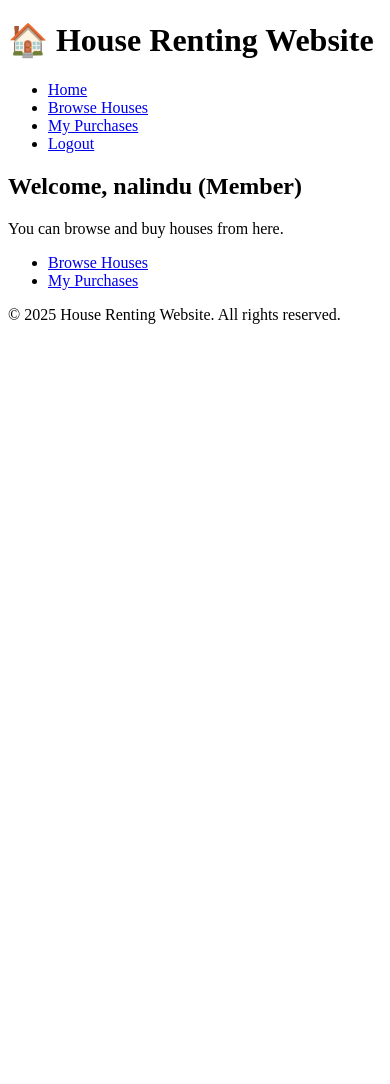
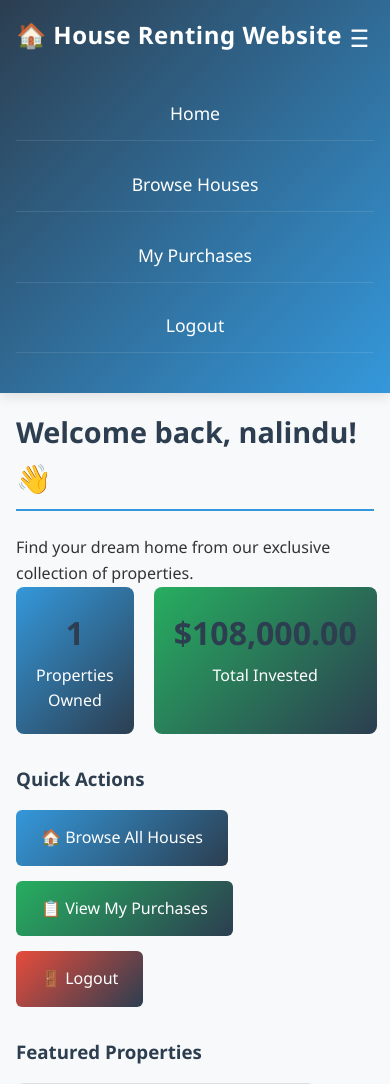
Before and after one commit to nalinduash/house-renting-website, a PHP site: page /member_home.php in a window 390 px wide. Shown: the top 1084 px of the page. Before the commit the page ends 324 px from the top, so only its background shows below. Run offline with PHP 8.4, Linux system fonts and the light colour scheme; a user stored in the database is signed in; data comes from the database, SQL or seed files in the repository.

Commit message:
Added styles

```diff
--- /dev/null
+++ b/assets/css/footer.css
@@ -0,0 +1,37 @@
+footer {
+    background: linear-gradient(135deg, #2c3e50 0%, #34495e 100%);
+    color: white;
+    text-align: center;
+    padding: 1.5rem;
+    margin-top: 2rem;
+    box-shadow: 0 -4px 12px rgba(0, 0, 0, 0.05);
+}
+
+footer p {
+    font-size: 1.1rem;
+    margin: 0;
+    font-weight: 400;
+    letter-spacing: 0.5px;
+}
+
+/* Add a decorative element to the top of the footer */
+footer::before {
+    content: '';
+    display: block;
+    width: 80px;
+    height: 3px;
+    background: linear-gradient(90deg, #3498db, #2ecc71);
+    margin: 0 auto 1.5rem auto;
+    border-radius: 3px;
+}
+
+/* Responsive design */
+@media (max-width: 768px) {
+    footer {
+        padding: 1.2rem;
+    }
+
+    footer p {
+        font-size: 1rem;
+    }
+}
--- /dev/null
+++ b/assets/css/header.css
@@ -0,0 +1,122 @@
+header {
+    background: linear-gradient(135deg, #2c3e50 0%, #3498db 100%);
+    color: white;
+    padding: 1rem 2rem;
+    box-shadow: 0 4px 12px rgba(0, 0, 0, 0.1);
+    position: relative;
+    display: flex;
+    justify-content: space-between;
+    align-items: center;
+    flex-wrap: wrap;
+}
+
+header h1:first-child {
+    font-size: 2.2rem;
+    font-weight: 700;
+    letter-spacing: 0.5px;
+    margin: 0;
+}
+
+/* Navigation styling for large screens */
+nav ul {
+    display: flex;
+    list-style: none;
+    gap: 1.5rem;
+}
+
+nav li {
+    margin: 0.5rem 0;
+}
+
+nav a {
+    color: white;
+    text-decoration: none;
+    font-weight: 500;
+    font-size: 1.1rem;
+    padding: 0.5rem 1rem;
+    border-radius: 4px;
+    transition: all 0.3s ease;
+}
+
+nav a:hover {
+    background-color: rgba(255, 255, 255, 0.15);
+}
+
+/* Hamburger menu - hidden on large screens */
+.nav-expander {
+    display: none;
+    cursor: pointer;
+    font-size: 1.8rem;
+    padding: 0.5rem;
+    margin: 0;
+    z-index: 1001;
+}
+
+/* Responsive design for small screens */
+@media (max-width: 768px) {
+    header {
+        padding: 1rem;
+        flex-direction: column;
+        align-items: stretch;
+    }
+
+    header h1:first-child {
+        font-size: 1.8rem;
+        margin-bottom: 0.5rem;
+        text-align: center;
+    }
+
+    /* Show hamburger menu on small screens */
+    .nav-expander {
+        display: block;
+        position: absolute;
+        top: 0.7rem;
+        right: 1rem;
+        font-size: 1.8rem;
+    }
+
+    /* Initially hide navigation on small screens */
+    nav {
+        max-height: 0;
+        overflow: hidden;
+        transition: max-height 0.3s ease;
+    }
+
+    /* When hamburger is hovered, show navigation */
+    header:hover nav {
+        max-height: 500px;
+    }
+
+    /* Style navigation for mobile */
+    nav ul {
+        flex-direction: column;
+        gap: 0;
+        padding: 1rem 0;
+    }
+
+    nav a {
+        display: block;
+        width: 100%;
+        padding: 0.8rem;
+        border-radius: 0;
+        border-bottom: 1px solid rgba(255, 255, 255, 0.1);
+        text-align: center;
+    }
+
+    nav a:hover {
+        background-color: rgba(255, 255, 255, 0.2);
+    }
+}
+
+@media (max-width: 480px) {
+    header h1:first-child {
+        font-size: 1.5rem;
+        padding-right: 2rem; /* Make space for hamburger */
+    }
+
+    .nav-expander {
+        top: 0.7rem;
+        right: 0.8rem;
+        font-size: 1.5rem;
+    }
+}
--- /dev/null
+++ b/assets/css/styles.css
@@ -0,0 +1,206 @@
+* {
+    box-sizing: border-box;
+    margin: 0;
+    padding: 0;
+}
+
+body {
+    font-family: 'Segoe UI', Tahoma, Geneva, Verdana, sans-serif;
+    line-height: 1.6;
+    color: #333;
+    background-color: #f8f9fa;
+    min-height: 100vh;
+    display: flex;
+    flex-direction: column;
+}
+
+/* Main content area */
+main {
+    padding: 2rem;
+    flex: 1;
+}
+
+/* Headings */
+h2, h3, h4, h5, h6 {
+    color: #2c3e50;
+    margin-bottom: 1rem;
+}
+
+h2 {
+    font-size: 1.8rem;
+    border-bottom: 2px solid #3498db;
+    padding-bottom: 0.5rem;
+    margin-bottom: 1.5rem;
+}
+
+/* Forms */
+form {
+    background-color: white;
+    padding: 1.5rem;
+    border-radius: 5px;
+    margin-bottom: 1.5rem;
+    max-width: 600px;
+}
+
+label {
+    display: block;
+    margin-bottom: 0.5rem;
+    font-weight: 500;
+}
+
+input[type="text"],
+input[type="password"],
+input[type="email"],
+input[type="number"],
+input[type="date"],
+select {
+    width: 100%;
+    padding: 0.75rem;
+    margin-bottom: 1rem;
+    border: 1px solid #ddd;
+    border-radius: 4px;
+    font-size: 1rem;
+}
+
+input:focus,
+select:focus {
+    outline: none;
+    border-color: #3498db;
+    box-shadow: 0 0 5px rgba(52, 152, 219, 0.5);
+}
+
+/* Buttons */
+button,
+input[type="submit"],
+a.button {
+    background: #3498db;
+    color: white;
+    border: none;
+    padding: 0.75rem 1.5rem;
+    border-radius: 4px;
+    cursor: pointer;
+    font-size: 1rem;
+    font-weight: 500;
+    transition: all 0.3s ease;
+    text-decoration: none;
+    display: inline-block;
+}
+
+button:hover,
+input[type="submit"]:hover,
+a.button:hover {
+    background: #0063a5;
+    transform: translateY(-2px);
+    box-shadow: 0 4px 8px rgba(0, 0, 0, 0.1);
+}
+
+/* Links */
+a {
+    color: #3498db;
+    text-decoration: none;
+    transition: color 0.3s ease;
+}
+
+a:hover {
+    color: #2c3e50;
+}
+
+/* Tables */
+table {
+    width: 100%;
+    border-collapse: collapse;
+    margin-bottom: 1.5rem;
+    background-color: white;
+    box-shadow: 0 2px 5px rgba(0, 0, 0, 0.1);
+    border-radius: 5px;
+    overflow: hidden;
+}
+
+th, td {
+    padding: 0.75rem;
+    text-align: left;
+    border-bottom: 1px solid #ddd;
+}
+
+th {
+    background: #2c3e50;
+    color: white;
+    font-weight: 500;
+}
+
+tr:hover {
+    background-color: #e9f7fe;
+}
+
+/* Messages */
+p[style*="color:green"],
+.success {
+    color: #27ae60;
+    padding: 0.75rem;
+    background-color: #e8f8ef;
+    border-left: 4px solid #27ae60;
+    margin-bottom: 1rem;
+    border-radius: 3px;
+}
+
+p[style*="color:red"],
+.error {
+    color: #e74c3c;
+    padding: 0.75rem;
+    background-color: #fdedec;
+    border-left: 4px solid #e74c3c;
+    margin-bottom: 1rem;
+    border-radius: 3px;
+}
+
+/* Lists */
+ul {
+    list-style-type: none;
+}
+
+li {
+    margin-bottom: 0.5rem;
+}
+
+/* Cards (for house listings) */
+.card {
+    border:1px solid #ccc;
+    padding:10px;
+    width:250px;
+    background-color: white;
+    border-radius: 5px;
+    box-shadow: 0 2px 5px rgba(0, 0, 0, 0.1);
+    overflow: hidden;
+    transition: transform 0.3s ease;
+}
+
+.card:hover {
+    transform: translateY(-5px);
+    box-shadow: 0 5px 15px rgba(0, 0, 0, 0.1);
+}
+
+.card img {
+    width: 100%;
+    height: 200px;
+    margin-bottom: 15px;
+    object-fit: cover;
+}
+
+.card p {
+    margin-left: 0.5rem;
+}
+
+/* Responsive adjustments */
+@media (max-width: 768px) {
+    main {
+        padding: 1rem;
+    }
+
+    form {
+        padding: 1rem;
+    }
+
+    table {
+        font-size: 0.9rem;
+    }
+}
--- a/auth/login.php
+++ b/auth/login.php
@@ -15,7 +15,6 @@ if ($_SERVER["REQUEST_METHOD"] == "POST") {
     $user = $stmt->fetch();
 
     if ($user && password_verify($password, $user["password"])) {
-    //if ($user && ($password == $user["password"])) {
         // Login success → store session data
         $_SESSION["user_id"] = $user["id"];
         $_SESSION["role"] = $user["role"];
--- a/includes/header.php
+++ b/includes/header.php
@@ -9,7 +9,9 @@ if (session_status() === PHP_SESSION_NONE) {
 <head>
     <meta charset="UTF-8">
     <title>House Renting Website</title>
-    <link rel="stylesheet" href="../assets/css/style.css">
+    <link rel="stylesheet" href="../assets/css/styles.css">
+    <link rel="stylesheet" href="../assets/css/header.css">
+    <link rel="stylesheet" href="../assets/css/footer.css">
 </head>
 <body>
     <header>
@@ -37,5 +39,6 @@ if (session_status() === PHP_SESSION_NONE) {
                 <?php endif; ?>
             </ul>
         </nav>
+        <h1 class="nav-expander" hidden>☰</h1>
     </header>
     <main>
--- a/members/houses.php
+++ b/members/houses.php
@@ -12,10 +12,12 @@ $houses = $stmt->fetchAll();
 
 <div style="display:flex; flex-wrap:wrap; gap:20px;">
     <?php foreach ($houses as $house): ?>
-        <div style="border:1px solid #ccc; padding:10px; width:250px;">
-            <img src="../<?php echo $house['photo']; ?>" alt="House Image" style="width:100%; height:150px; object-fit:cover;">
+        <div class="card">
+            <img src="../<?php echo htmlspecialchars($house['photo']); ?>" alt="House Image" style="width:100%; height:150px; object-fit:cover;">
             <p><b>Location:</b> <?php echo htmlspecialchars($house['location']); ?></p>
             <p><b>Bedrooms:</b> <?php echo $house['bedrooms']; ?></p>
+            <p><b>Garden:</b> <?php echo $house['garden'] ? 'Yes' : 'No'; ?></p>
+            <p><b>Garage:</b> <?php echo $house['garage'] ? 'Yes' : 'No'; ?></p>
             <p><b>Price:</b> $<?php echo number_format($house['price'], 2); ?></p>
             <p><b>Discount:</b> <?php echo $house['discount']; ?>%</p>
             <form method="POST" action="buy.php">
--- a/members/member_home.php
+++ b/members/member_home.php
@@ -1,15 +1,94 @@
 <?php
 require_once "../includes/auth_check.php";
 requireRole("member");
+require_once "../config/connectdb.php";
 require_once "../includes/header.php";
+
+// Get member stats
+$member_id = $_SESSION["user_id"];
+$purchase_count = $conn->query("SELECT COUNT(*) FROM transactions WHERE buyer_id = $member_id")->fetchColumn();
+$total_spent = $conn->query("SELECT COALESCE(SUM(price_paid), 0) FROM transactions WHERE buyer_id = $member_id")->fetchColumn();
+
+// Get recently viewed houses (placeholder - would need tracking implementation)
+$recent_houses = $conn->query("SELECT * FROM houses WHERE status='available' ORDER BY RAND() LIMIT 3")->fetchAll();
 ?>
 
-<h2>Welcome, <?php echo $_SESSION["username"]; ?> (Member)</h2>
-<p>You can browse and buy houses from here.</p>
+<div class="member-dashboard">
+    <h2>Welcome back, <?php echo $_SESSION["username"]; ?>! 👋</h2>
+    <p class="welcome-message">Find your dream home from our exclusive collection of properties.</p>
 
-<ul>
-    <li><a href="houses.php">Browse Houses</a></li>
-    <li><a href="my_purchases.php">My Purchases</a></li>
-</ul>
+    <!-- Quick Stats -->
+    <div class="stats-container" style="display: flex; gap: 20px; margin-bottom: 30px;">
+        <div class="stat-card" style="background: linear-gradient(135deg, #3498db 0%, #2c3e50 100%); color: white; padding: 20px; border-radius: 8px; flex: 1; text-align: center;">
+            <h3 style="margin: 0; font-size: 2rem;"><?php echo $purchase_count; ?></h3>
+            <p style="margin: 5px 0 0 0;">Properties Owned</p>
+        </div>
+        <div class="stat-card" style="background: linear-gradient(135deg, #27ae60 0%, #2c3e50 100%); color: white; padding: 20px; border-radius: 8px; flex: 1; text-align: center;">
+            <h3 style="margin: 0; font-size: 2rem;">$<?php echo number_format($total_spent, 2); ?></h3>
+            <p style="margin: 5px 0 0 0;">Total Invested</p>
+        </div>
+    </div>
+
+    <!-- Quick Actions -->
+    <div class="quick-actions" style="margin-bottom: 30px;">
+        <h3>Quick Actions</h3>
+        <div style="display: flex; gap: 15px; flex-wrap: wrap;">
+            <a href="houses.php" style="background: linear-gradient(135deg, #3498db 0%, #2c3e50 100%); color: white; padding: 15px 25px; border-radius: 6px; text-decoration: none; display: inline-block;">
+                🏠 Browse All Houses
+            </a>
+            <a href="my_purchases.php" style="background: linear-gradient(135deg, #27ae60 0%, #2c3e50 100%); color: white; padding: 15px 25px; border-radius: 6px; text-decoration: none; display: inline-block;">
+                📋 View My Purchases
+            </a>
+            <a href="../auth/logout.php" style="background: linear-gradient(135deg, #e74c3c 0%, #2c3e50 100%); color: white; padding: 15px 25px; border-radius: 6px; text-decoration: none; display: inline-block;">
+                🚪 Logout
+            </a>
+        </div>
+    </div>
+
+    <!-- Featured Houses -->
+    <?php if (count($recent_houses) > 0): ?>
+    <div class="featured-houses">
+        <h3>Featured Properties</h3>
+        <div style="display: flex; gap: 20px; flex-wrap: wrap;">
+            <?php foreach ($recent_houses as $house): ?>
+            <div style="border: 1px solid #ddd; border-radius: 8px; padding: 15px; width: 300px; background: white;">
+                <img src="../<?php echo htmlspecialchars($house['photo']); ?>"
+                     alt="House Image"
+                     style="width: 100%; height: 180px; object-fit: cover; border-radius: 5px; margin-bottom: 10px;">
+                <h4 style="margin: 0 0 10px 0; color: #2c3e50;"><?php echo htmlspecialchars($house['location']); ?></h4>
+                <p style="margin: 5px 0; color: #666;">
+                    🛏️ <?php echo $house['bedrooms']; ?> Bedrooms<br>
+                    💰 $<?php echo number_format($house['price'], 2); ?>
+                    <?php if ($house['discount'] > 0): ?>
+                        <span style="color: #27ae60;">(<?php echo $house['discount']; ?>% off!)</span>
+                    <?php endif; ?>
+                </p>
+                <a href="houses.php" style="display: inline-block; background: #3498db; color: white; padding: 8px 15px; border-radius: 4px; text-decoration: none; margin-top: 10px;">
+                    View Details
+                </a>
+            </div>
+            <?php endforeach; ?>
+        </div>
+    </div>
+    <?php endif; ?>
+
+    <!-- Recent Activity (placeholder) -->
+    <div class="recent-activity" style="margin-top: 30px;">
+        <h3>Recent Activity</h3>
+        <div style="background: white; padding: 20px; border-radius: 8px; border: 1px solid #ddd;">
+            <p style="color: #666; margin: 0;">
+                <?php if ($purchase_count > 0): ?>
+                    You've been actively exploring properties. Your last purchase was
+                    <?php
+                    $last_purchase = $conn->query("SELECT MAX(date) FROM transactions WHERE buyer_id = $member_id")->fetchColumn();
+                    echo $last_purchase ? date('F j, Y', strtotime($last_purchase)) : 'recently';
+                    ?>.
+                <?php else: ?>
+                    Welcome to our platform! Start browsing our available properties to find your dream home.
+                <?php endif; ?>
+            </p>
+        </div>
+    </div>
+</div>
 
 <?php require_once "../includes/footer.php"; ?>
```
Also changed, not shown: managers/add_house.php (+19 -7 lines), members/my_purchases.php (+5 -3 lines), assets/css/style.css (deleted).
